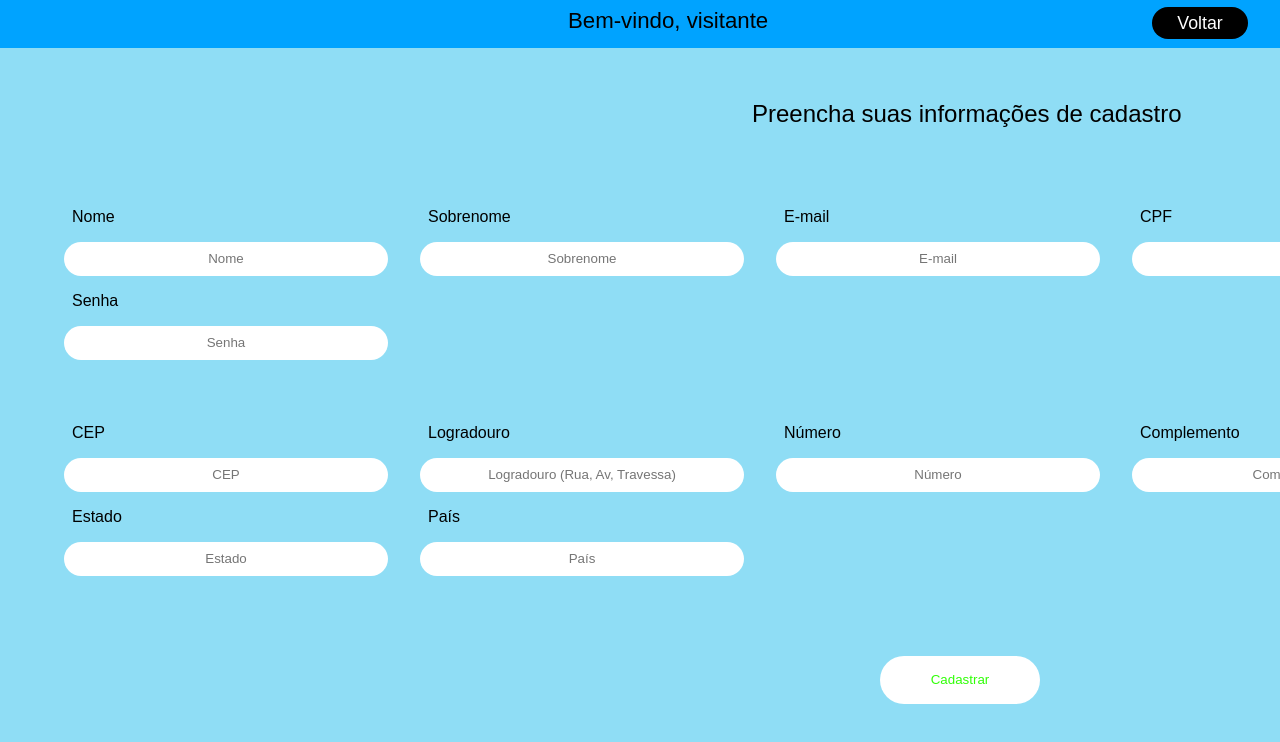
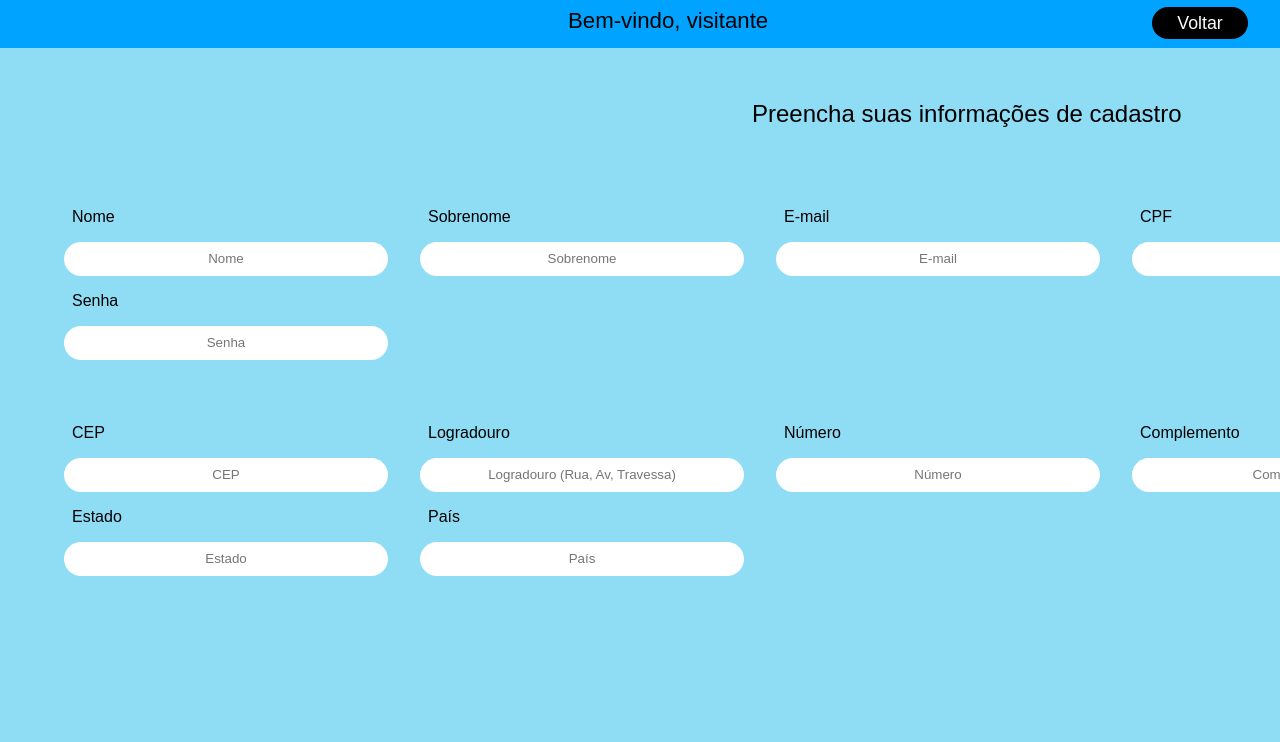
Before and after one commit to lucianogomes02/login-vue-app, a Vue app: page /cadastro in a window 1280 px wide. Shown: the top 742 px of the page. Built offline with nearby package versions, Linux system fonts and the light colour scheme; a web font is replaced by a local one.

Commit message:
style(src/views/CadastroView.vue): altera posição do botão de cadastrar

```diff
--- a/src/views/CadastroView.vue
+++ b/src/views/CadastroView.vue
@@ -149,6 +149,10 @@ export default defineComponent({
   align-items: flex-start;
 }
 
+.botao__cadastrar {
+  margin-left: 97rem;
+}
+
 label {
   padding-left: 1.5rem;
 }
```
